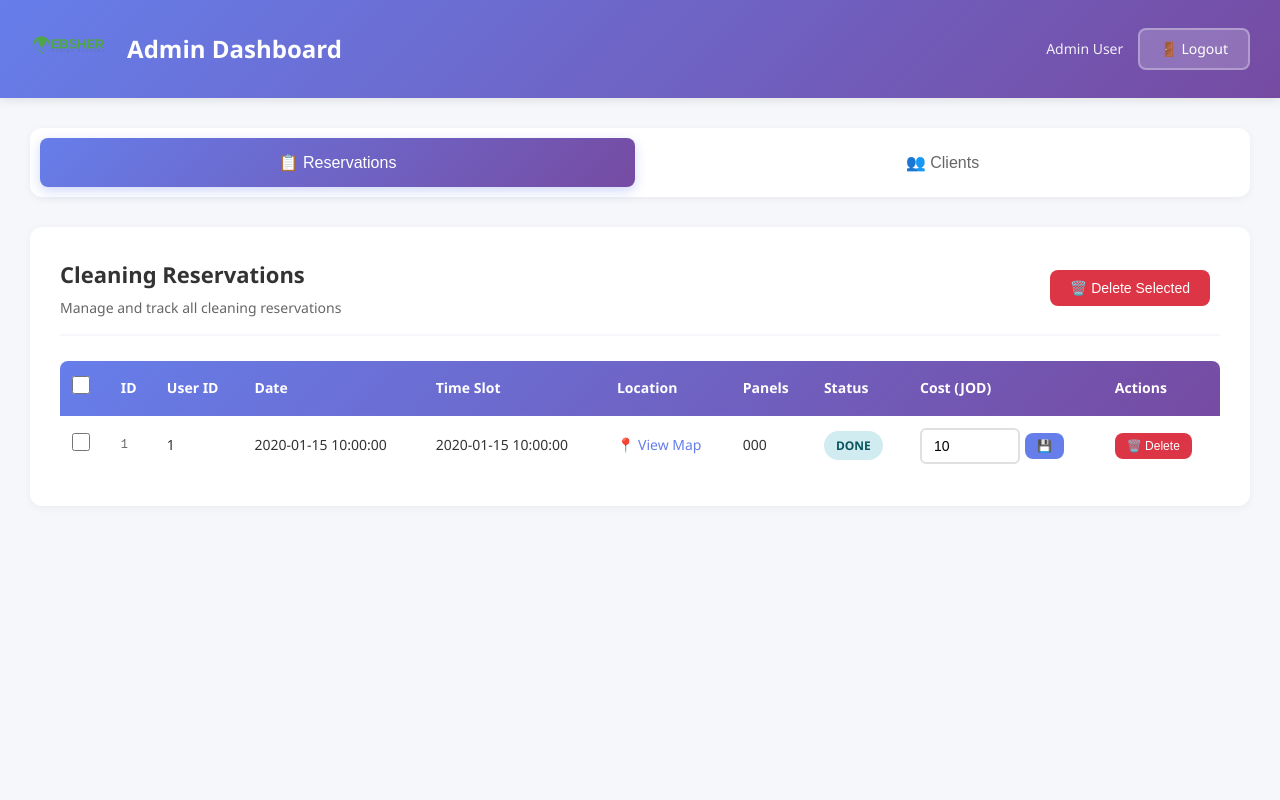
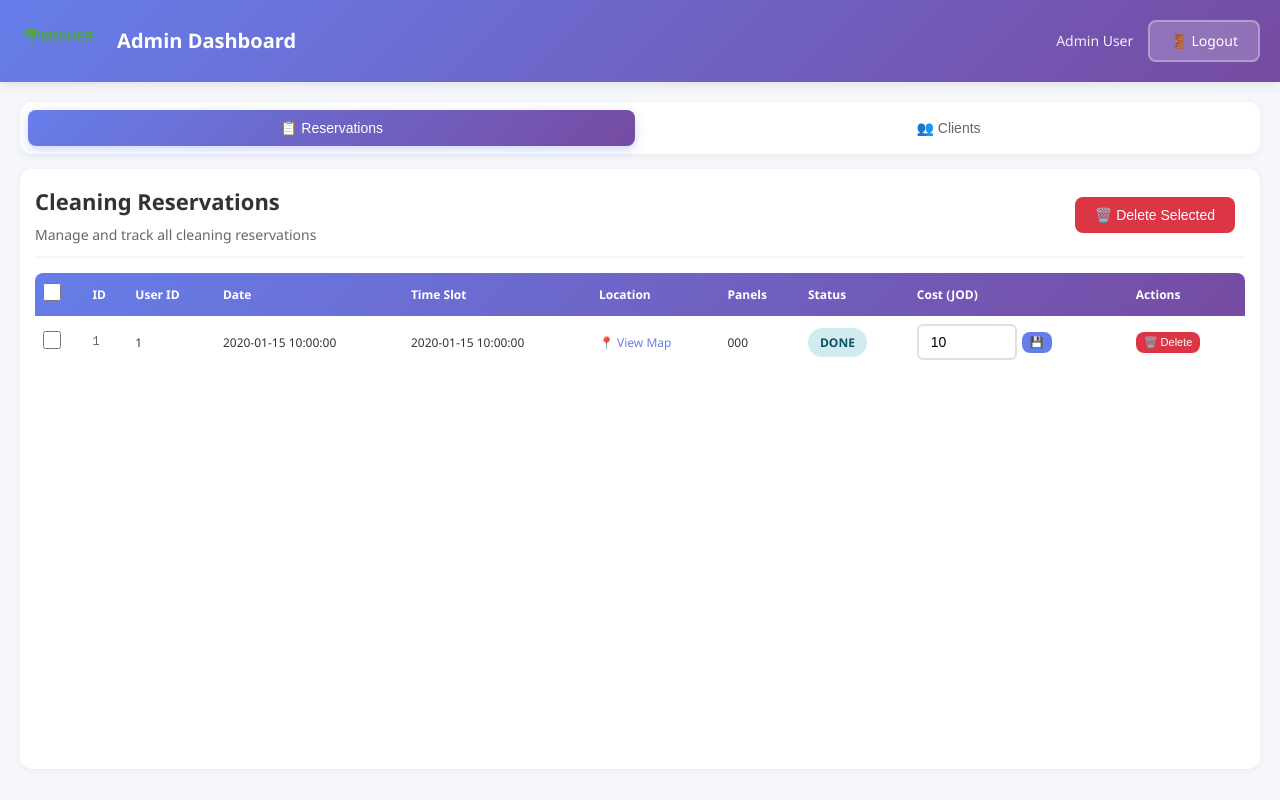
Before and after one commit to key1993/cleaning-reservation, a Flask app: page /admin in a window 1280 px wide. Run offline with Flask 3, Linux system fonts and the light colour scheme; the visitor is signed in with stand-in values (Sample User, id 1); a database or web service that is not in the repository returns one stand-in record (values such as "Sample title").

Commit message:
Make admin panel full-width, remove horizontal scroll, optimize table layout for better space usage

```diff
--- a/templates/admin.html
+++ b/templates/admin.html
@@ -11,22 +11,31 @@
             box-sizing: border-box;
         }
 
+        html, body {
+            height: 100%;
+            margin: 0;
+            padding: 0;
+        }
+
         body {
             font-family: 'Segoe UI', Tahoma, Geneva, Verdana, sans-serif;
             background: #f5f7fa;
             color: #333;
             line-height: 1.6;
+            display: flex;
+            flex-direction: column;
         }
 
         /* Header */
         .header {
             background: linear-gradient(135deg, #667eea 0%, #764ba2 100%);
             color: white;
-            padding: 20px 30px;
+            padding: 12px 20px;
             box-shadow: 0 2px 10px rgba(0,0,0,0.1);
             display: flex;
             justify-content: space-between;
             align-items: center;
+            flex-shrink: 0;
         }
 
         .header-left {
@@ -40,7 +49,7 @@
         }
 
         .header-title {
-            font-size: 24px;
+            font-size: 20px;
             font-weight: 600;
         }
 
@@ -76,30 +85,34 @@
 
         /* Main Container */
         .container {
-            max-width: 1400px;
-            margin: 30px auto;
-            padding: 0 30px;
+            width: 100%;
+            margin: 0;
+            padding: 20px;
+            flex: 1;
+            overflow-y: auto;
+            overflow-x: hidden;
         }
 
         /* Tabs */
         .tabs {
             display: flex;
             gap: 10px;
-            margin-bottom: 30px;
+            margin-bottom: 15px;
             background: white;
-            padding: 10px;
+            padding: 8px;
             border-radius: 12px;
             box-shadow: 0 2px 8px rgba(0,0,0,0.05);
+            flex-shrink: 0;
         }
 
         .tab-btn {
             flex: 1;
-            padding: 15px 25px;
+            padding: 10px 20px;
             background: transparent;
             border: none;
             border-radius: 8px;
             cursor: pointer;
-            font-size: 16px;
+            font-size: 14px;
             font-weight: 500;
             color: #666;
             transition: all 0.3s ease;
@@ -136,17 +149,21 @@
             background: white;
             border-radius: 12px;
             box-shadow: 0 2px 8px rgba(0,0,0,0.05);
-            padding: 30px;
-            margin-bottom: 30px;
+            padding: 15px;
+            margin-bottom: 15px;
+            height: calc(100vh - 200px);
+            display: flex;
+            flex-direction: column;
         }
 
         .card-header {
             display: flex;
             justify-content: space-between;
             align-items: center;
-            margin-bottom: 25px;
-            padding-bottom: 15px;
+            margin-bottom: 15px;
+            padding-bottom: 10px;
             border-bottom: 2px solid #f5f7fa;
+            flex-shrink: 0;
         }
 
         .card-title {
@@ -229,20 +246,25 @@
         }
 
         .btn-sm {
-            padding: 6px 12px;
-            font-size: 12px;
+            padding: 4px 8px;
+            font-size: 11px;
         }
 
         /* Table */
         .table-wrapper {
-            overflow-x: auto;
+            overflow-y: auto;
+            overflow-x: hidden;
             border-radius: 8px;
+            width: 100%;
+            flex: 1;
+            min-height: 0;
         }
 
         table {
             width: 100%;
             border-collapse: collapse;
             background: white;
+            table-layout: auto;
         }
 
         thead {
@@ -251,17 +273,17 @@
         }
 
         th {
-            padding: 15px 12px;
+            padding: 10px 8px;
             text-align: left;
             font-weight: 600;
-            font-size: 14px;
+            font-size: 12px;
             white-space: nowrap;
         }
 
         td {
-            padding: 12px;
+            padding: 8px;
             border-bottom: 1px solid #f0f0f0;
-            font-size: 14px;
+            font-size: 12px;
         }
 
         tbody tr {
```
Also changed, not shown: other parts of templates/admin.html (+18 -12 lines).
